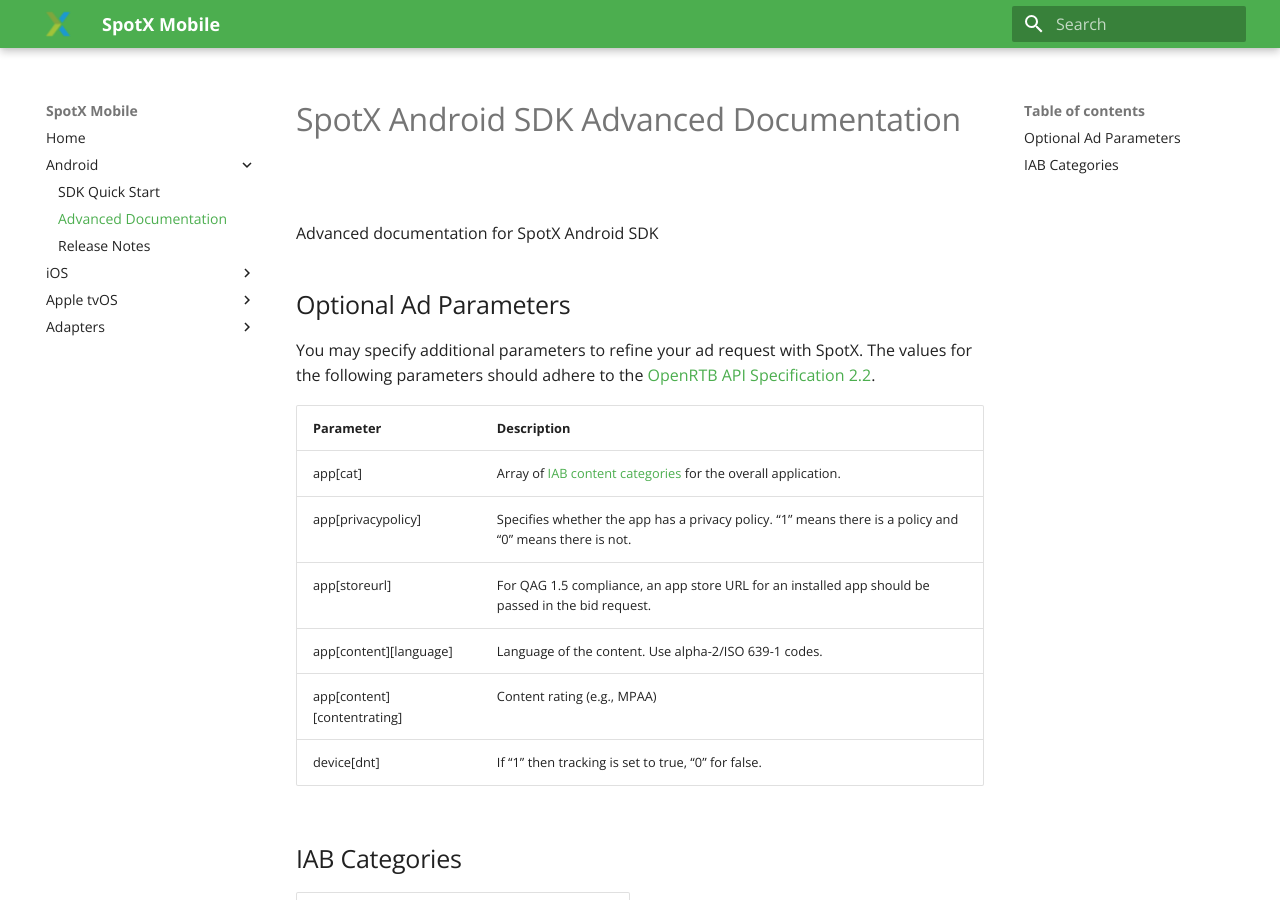
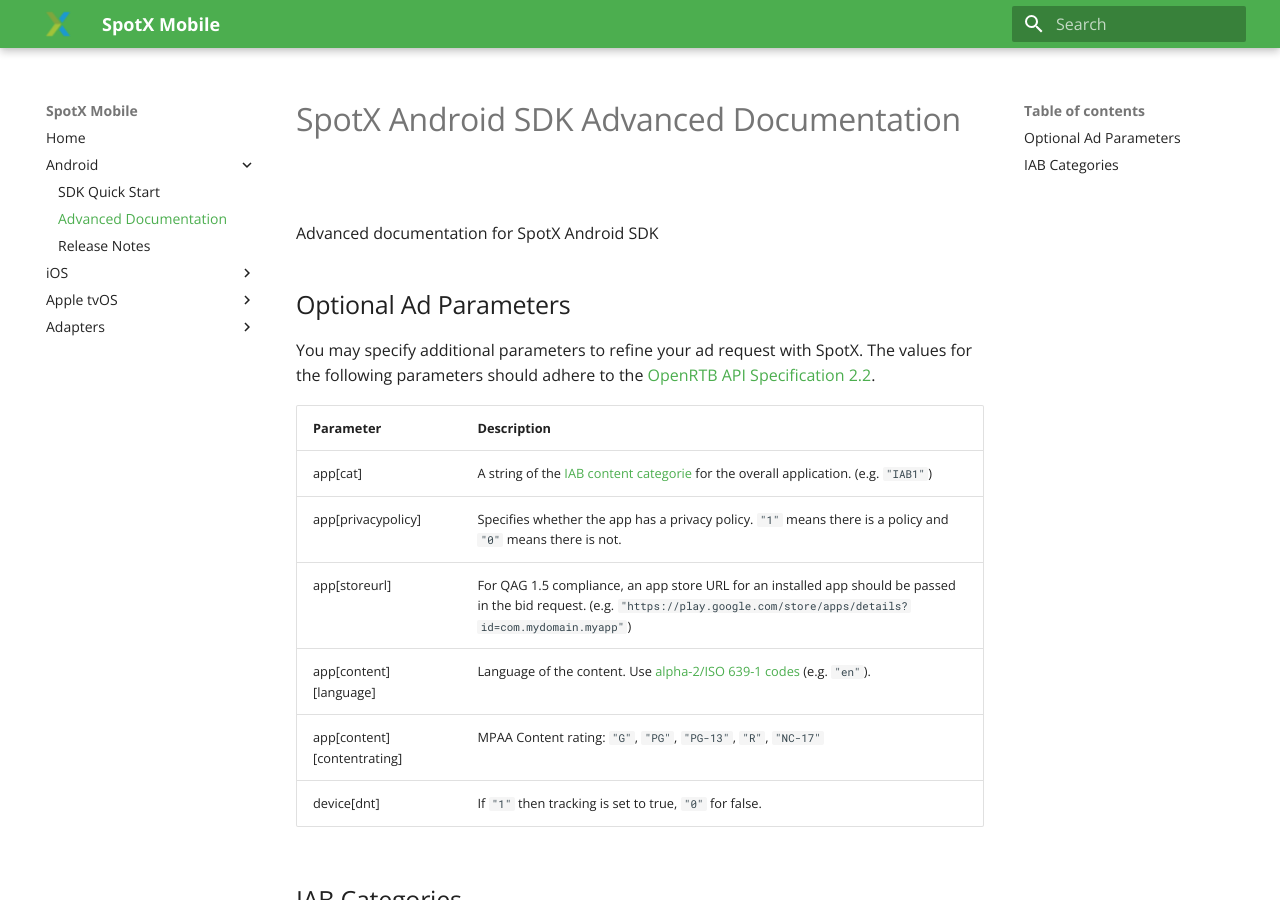
Before and after one commit to alpi2736/spotxmobile.github.io, an MkDocs documentation site: the page built from docs/android/sdk-advanced.md, in a window 1280 px wide and 900 px high. Built offline with MkDocs 1.6.1 and Material for MkDocs 9.7.7, drawn with Linux system fonts in a browser that asks for light colours; old or Windows-style settings are respelled for this version of MkDocs.

```diff
--- a/docs/android/sdk-advanced.md
+++ b/docs/android/sdk-advanced.md
@@ -6,12 +6,12 @@
 
 | Parameter | Description |
 | --- | --- |
-|app[cat]|Array of [IAB content categories](#iab-categories) for the overall application.|
-|app[privacypolicy]|Specifies whether the app has a privacy policy. “1” means there is a policy and “0” means there is not.|
-|app[storeurl]|For QAG 1.5 compliance, an app store URL for an installed app should be passed in the bid request.|
-|app[content][language]|Language of the content. Use alpha-2/ISO 639-1 codes.|
-|app[content][contentrating]|Content rating (e.g., MPAA)|
-|device[dnt]|If "1" then tracking is set to true, "0" for false.|
+|app[cat]|A string of the [IAB content categorie](#iab-categories) for the overall application. (e.g. `"IAB1"`)|
+|app[privacypolicy]|Specifies whether the app has a privacy policy. `"1"` means there is a policy and `"0"` means there is not.|
+|app[storeurl]|For QAG 1.5 compliance, an app store URL for an installed app should be passed in the bid request. (e.g. `"https://play.google.com/store/apps/details?id=com.mydomain.myapp"`)|
+|app[content][language]|Language of the content. Use [alpha-2/ISO 639-1 codes](https://en.wikipedia.org/wiki/List_of_ISO_639-1_codes) (e.g. `"en"`).|
+|app[content][contentrating]|MPAA Content rating: `"G"`, `"PG"`, `"PG-13"`, `"R"`, `"NC-17"` |
+|device[dnt]|If `"1"` then tracking is set to true, `"0"` for false.|
 
 ## IAB Categories
 | Parameter | Category |
```
